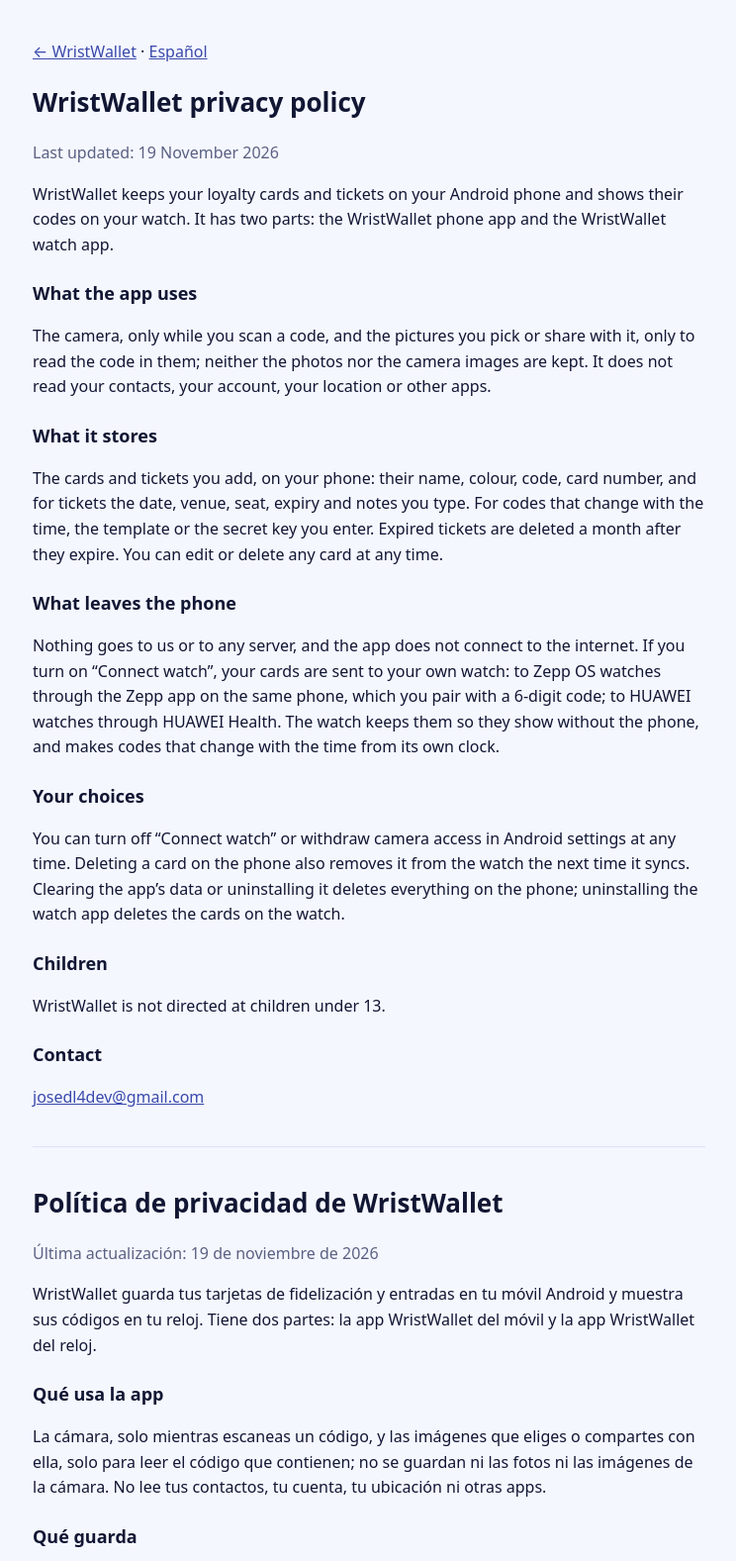
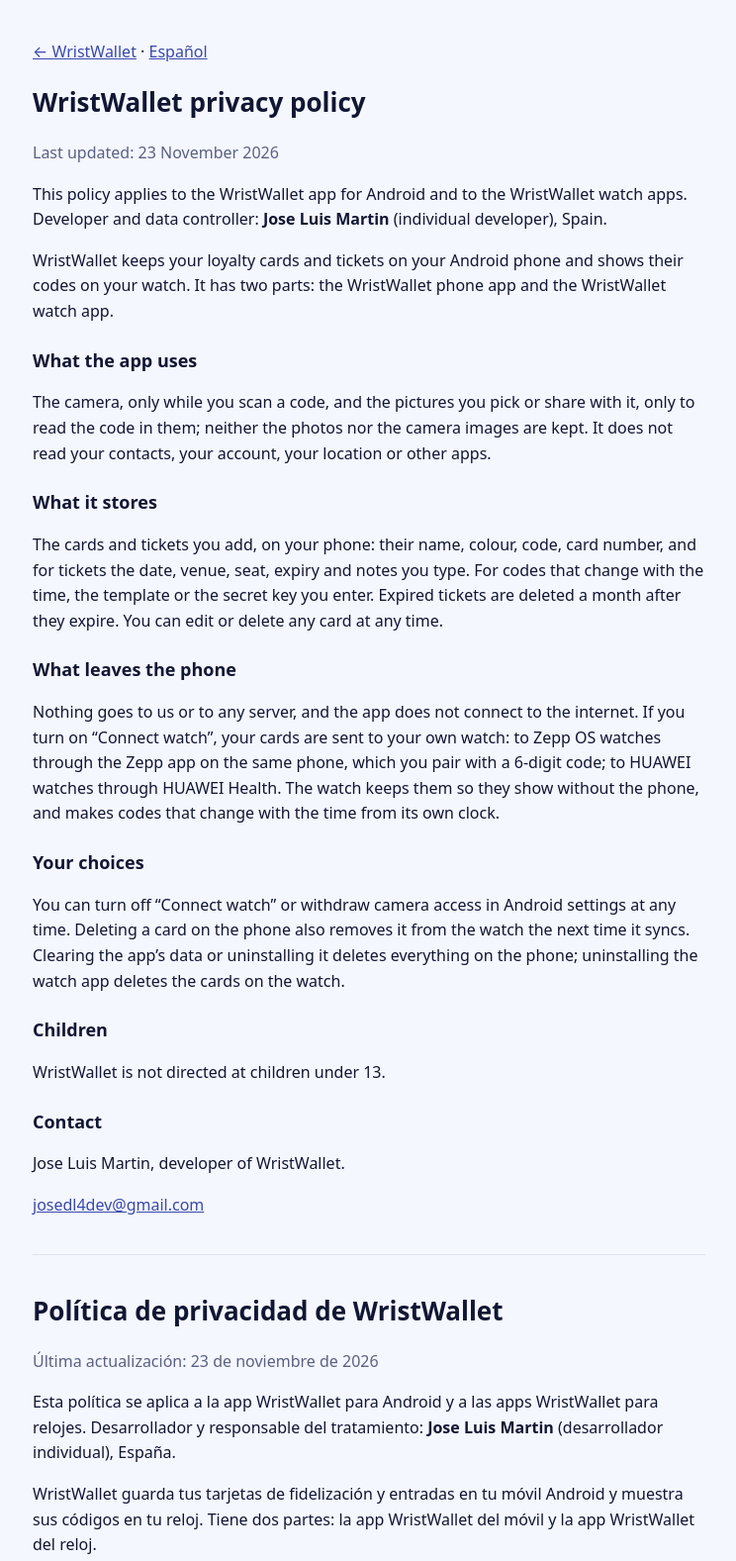
Before and after one commit to josedl4dev/wristwallet, a plain HTML site: page privacy.html in a window 1280 px wide. Shown: the top 1577 px of the page at 99% size, without its empty margins (267-1011 px from the left). Drawn offline with Linux system fonts and the light colour scheme.

Commit message:
Privacy policy: developer name and scope
Co-Authored-By: Claude Opus 5.5 <noreply@anthropic.com>

```diff
--- a/privacy.html
+++ b/privacy.html
@@ -20,7 +20,8 @@
 <p><a href="./">← WristWallet</a> · <a href="#es">Español</a></p>
 
 <h1>WristWallet privacy policy</h1>
-<p class="muted">Last updated: 19 November 2026</p>
+<p class="muted">Last updated: 23 November 2026</p>
+<p>This policy applies to the WristWallet app for Android and to the WristWallet watch apps. Developer and data controller: <strong>Jose Luis Martin</strong> (individual developer), Spain.</p>
 <p>WristWallet keeps your loyalty cards and tickets on your Android phone and shows their codes on your watch. It has two parts: the WristWallet phone app and the WristWallet watch app.</p>
 
 <h2>What the app uses</h2>
@@ -39,12 +40,14 @@
 <p>WristWallet is not directed at children under 13.</p>
 
 <h2>Contact</h2>
+<p>Jose Luis Martin, developer of WristWallet.</p>
 <p><a href="mailto:josedl4dev@gmail.com">josedl4dev@gmail.com</a></p>
 
 <hr>
 
 <h1 id="es">Política de privacidad de WristWallet</h1>
-<p class="muted">Última actualización: 19 de noviembre de 2026</p>
+<p class="muted">Última actualización: 23 de noviembre de 2026</p>
+<p>Esta política se aplica a la app WristWallet para Android y a las apps WristWallet para relojes. Desarrollador y responsable del tratamiento: <strong>Jose Luis Martin</strong> (desarrollador individual), España.</p>
 <p>WristWallet guarda tus tarjetas de fidelización y entradas en tu móvil Android y muestra sus códigos en tu reloj. Tiene dos partes: la app WristWallet del móvil y la app WristWallet del reloj.</p>
 
 <h2>Qué usa la app</h2>
@@ -63,6 +66,7 @@
 <p>WristWallet no está dirigida a menores de 13 años.</p>
 
 <h2>Contacto</h2>
+<p>Jose Luis Martin, desarrollador de WristWallet.</p>
 <p><a href="mailto:josedl4dev@gmail.com">josedl4dev@gmail.com</a></p>
 </main>
 </body>
```
